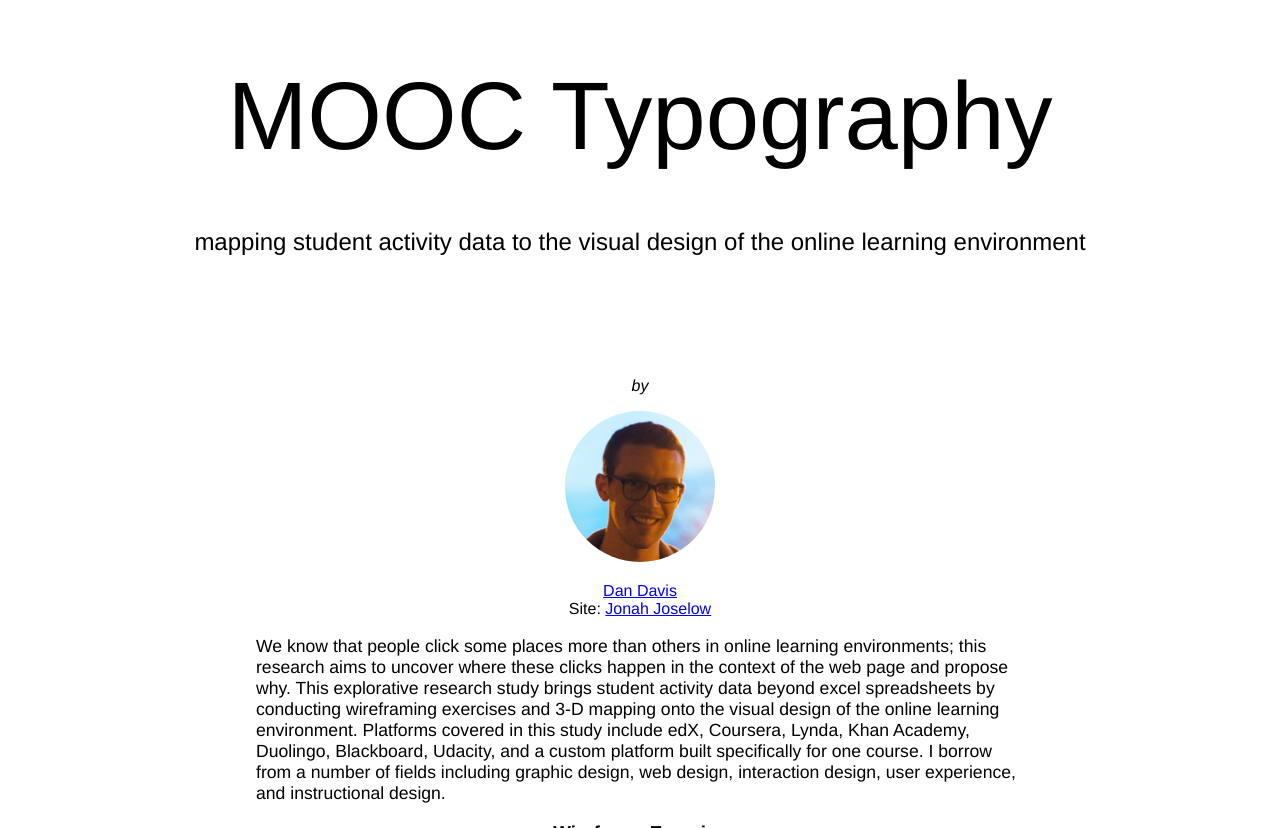
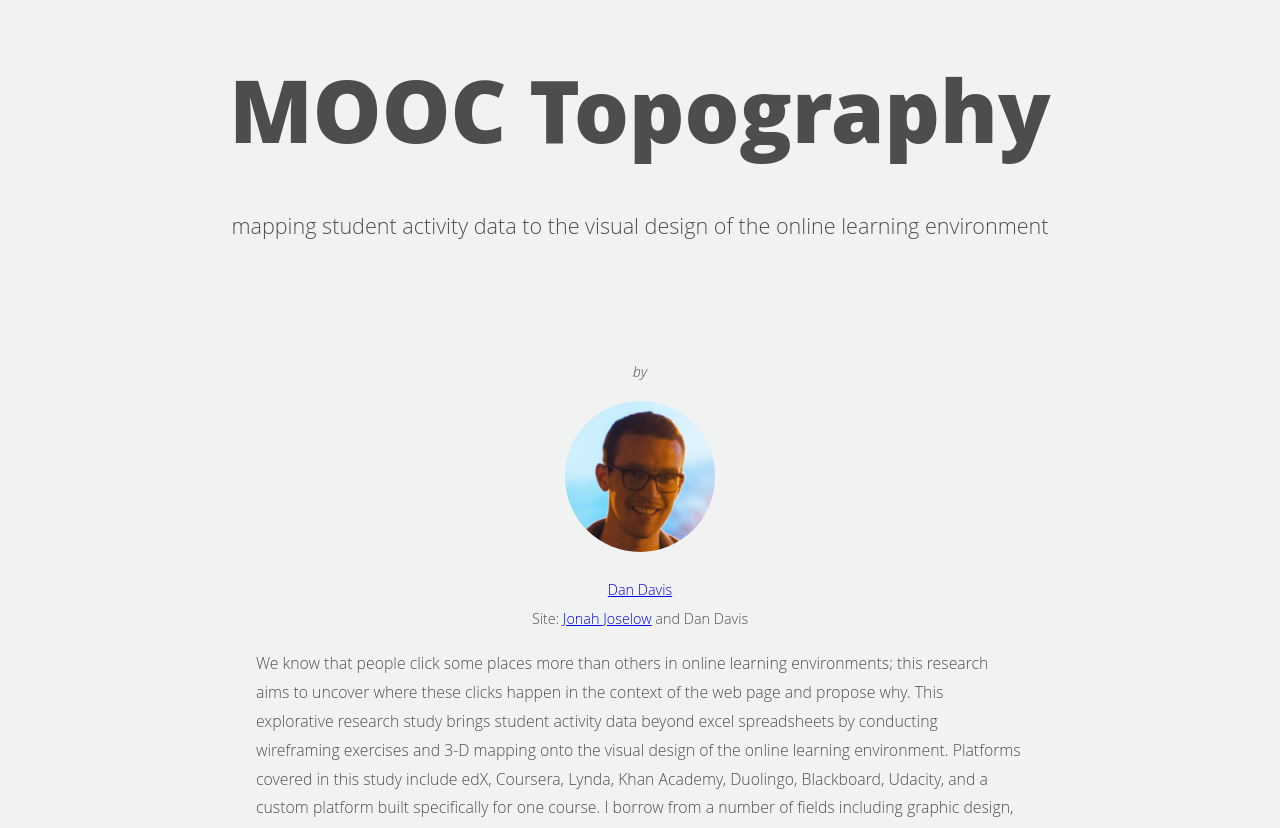
Before and after one commit to JonahJ/MOOC-Thesis-Flip-Board, a plain HTML site: page index.html in a window 1280 px wide. Shown: the part 553-1381 px from the top of the page. Drawn offline with Linux system fonts and the light colour scheme.

Commit message:
Davis Changes

```diff
--- a/css/style.css
+++ b/css/style.css
@@ -1,14 +1,19 @@
 body {
     text-align: center;
     margin: 0 0;
-    font-family: 'Helvetica Neue', Helvetica, serif;
+    font-family: 'Open Sans', 'Helvetica Neue', Helvetica, serif;
     font-weight: 300;
+    color: #4C4E4D;
+    background-color: #F1F3F2;
+    line-height: 200%;
+    font-size: 90%;
 }
 
 header > h1 {
-    font-weight: 400;
+    font-weight: 800;
     font-size: 6em;
     line-height: 1.0em;
+    color: #4C4E4D;
 }
 
 header > h2 {
--- a/index.html
+++ b/index.html
@@ -2,26 +2,26 @@
 <html>
 
 <head>
-    <title>MOOC Typography</title>
+    <title>MOOC Topography</title>
     <link rel="stylesheet" type="text/css" href="css/style.css">
     <link rel="stylesheet" type="text/css" href="css/socialite.css">
     <link rel="icon" type="image/png" href="img/favicon.png">
     <meta name="description" content="Dan Davis' Thesis: Mapping student activity data to the visual design of the online learning environment" />
-    <meta itemprop="name" content="MOOC Typography">
+    <meta itemprop="name" content="MOOC Topography">
     <meta itemprop="description" content="Dan Davis' Thesis: Mapping student activity data to the visual design of the online learning environment">
     <meta itemprop="image" content="img/shareable.jpg">
     <meta name="twitter:card" content="summary_large_image">
     <meta name="twitter:site" content="@NotDanDavis">
-    <meta name="twitter:title" content="MOOC Typography">
+    <meta name="twitter:title" content="MOOC Topography">
     <meta name="twitter:description" content="Dan Davis' Thesis: Mapping student activity data to the visual design of the online learning environment">
     <meta name="twitter:creator" content="@author_handle">
     <meta name="twitter:image:src" content="img/shareable.jpg">
-    <meta property="og:title" content="MOOC Typography" />
+    <meta property="og:title" content="MOOC Topography" />
     <meta property="og:type" content="article" />
     <meta property="og:url" content="img/shareable.jpg" />
     <meta property="og:image" content="img/shareable.jpg" />
     <meta property="og:description" content="Dan Davis' Thesis: Mapping student activity data to the visual design of the online learning environment" />
-    <meta property="og:site_name" content="MOOC Typography, a thesis by Dan Davis" />
+    <meta property="og:site_name" content="MOOC Topography, a thesis by Dan Davis" />
     <meta property="article:published_time" content="2015-06-01T00:00:00+00:00" />
     <meta property="article:modified_time" content="2015-06-01T00:00:00+00:00" />
     <meta property="article:section" content="intro" />
@@ -33,7 +33,7 @@
 <body>
     <img id="header-img" src="img/header.jpg">
     <header>
-        <h1>MOOC Typography</h1>
+        <h1>MOOC Topography</h1>
         <h2>mapping student activity data to the visual design of the online learning environment</h2>
         <section class="thesis-content" id="social">
             <ul class="social-buttons cf">
@@ -64,7 +64,9 @@
                 <span class="name"><a href="http://www.whatisadan.com/">Dan Davis</a></span>
             </section>
             <section class="author">
-                <span>Site: </span><span class="name"><a href="http://www.jonahjoselow.com/" targer="_blank">Jonah Joselow</a></span>
+                <span>Site: </span>
+                <span class="name"><a href="http://www.jonahjoselow.com/" targer="_blank">Jonah Joselow</a></span>
+                <span>and Dan Davis</span>
             </section>
         </section>
     </header>
--- a/js/scroll-image.js
+++ b/js/scroll-image.js
@@ -233,7 +233,6 @@ galleryObject.prototype.scroll = function() {
     return self;
 }
 
-
 $(document).ready(function() {
 
     /**
@@ -253,6 +252,4 @@ $(document).ready(function() {
 
         each_gallery.scroll();
     });
-
-
 });
```
